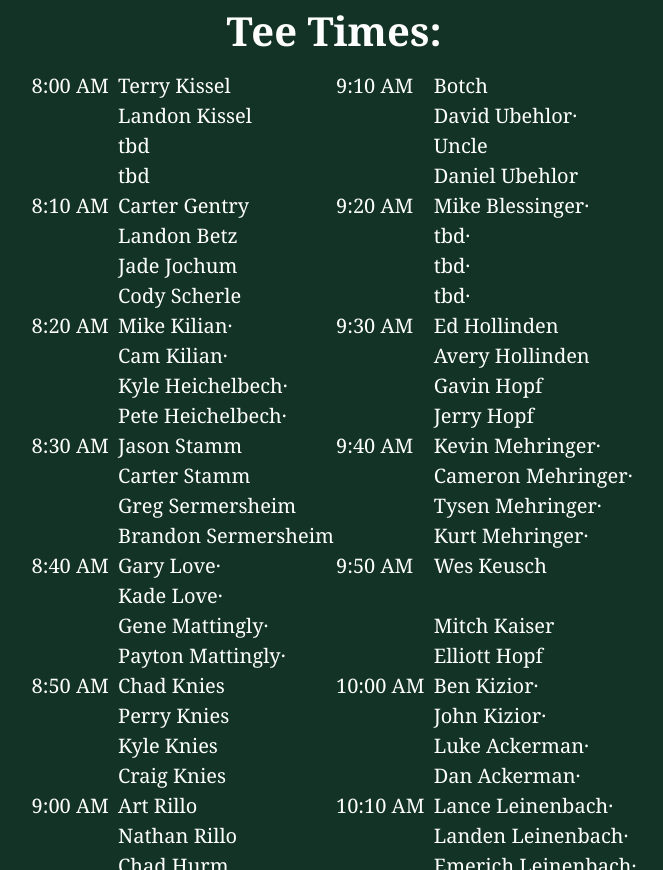
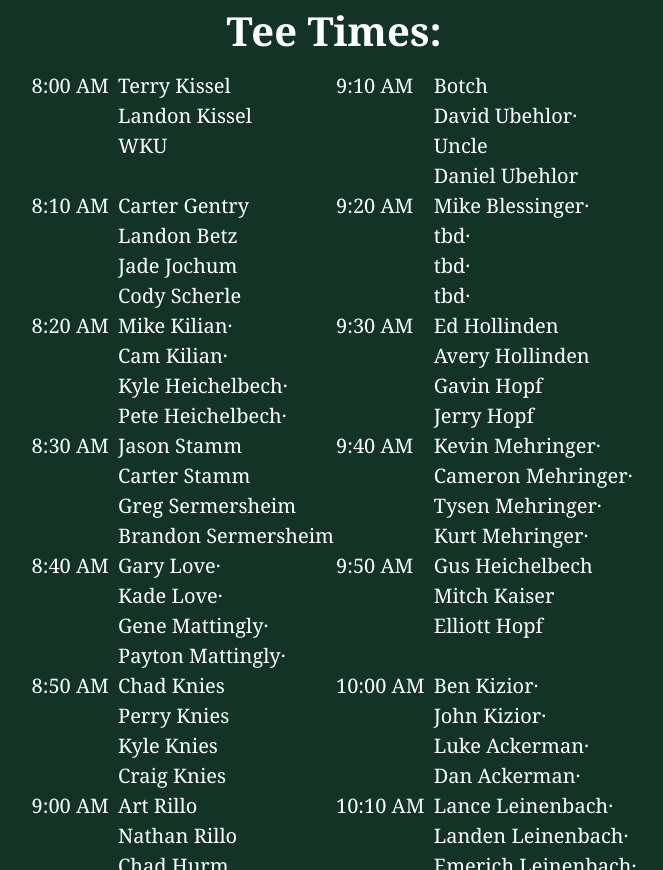
Before and after one commit to benkizior/golf_website, a plain HTML site: page golf/index.html in a window 1280 px wide. Shown: the part 715-1585 px from the top of the page, without its empty margins (306-969 px from the left). Drawn offline with Linux system fonts and the light colour scheme.

Commit message:
gus, WKU

```diff
--- a/golf/index.html
+++ b/golf/index.html
@@ -68,8 +68,8 @@
       <tbody>
       <tr><td>8:00 AM</td><td></td><td>Terry Kissel</td><td>9:10 AM</td><td></td><td>Botch</td></tr>
      <tr><td>&nbsp;</td><td>&nbsp;</td><td>Landon Kissel</td><td>&nbsp;</td><td>&nbsp;</td><td>David Ubehlor·</td></tr>
-     <tr><td>&nbsp;</td><td>&nbsp;</td><td>tbd</td><td>&nbsp;</td><td>&nbsp;</td><td>Uncle</td></tr>
-     <tr><td>&nbsp;</td><td>&nbsp;</td><td>tbd</td><td>&nbsp;</td><td>&nbsp;</td><td>Daniel Ubehlor</td></tr>
+     <tr><td>&nbsp;</td><td>&nbsp;</td><td>WKU</td><td>&nbsp;</td><td>&nbsp;</td><td>Uncle</td></tr>
+     <tr><td>&nbsp;</td><td>&nbsp;</td><td></td><td>&nbsp;</td><td>&nbsp;</td><td>Daniel Ubehlor</td></tr>
      <tr><td>8:10 AM</td><td></td><td>Carter Gentry</td><td>9:20 AM</td><td></td><td>Mike Blessinger·</td></tr>
      <tr><td>&nbsp;</td><td>&nbsp;</td><td>Landon Betz</td><td>&nbsp;</td><td>&nbsp;</td><td>tbd·</td></tr>
      <tr><td>&nbsp;</td><td>&nbsp;</td><td>Jade Jochum</td><td>&nbsp;</td><td>&nbsp;</td><td>tbd·</td></tr>
@@ -82,10 +82,10 @@
      <tr><td>&nbsp;</td><td>&nbsp;</td><td>Carter Stamm</td><td>&nbsp;</td><td>&nbsp;</td><td>Cameron Mehringer·</td></tr>
      <tr><td>&nbsp;</td><td>&nbsp;</td><td>Greg Sermersheim</td><td>&nbsp;</td><td>&nbsp;</td><td>Tysen Mehringer·</td></tr>
      <tr><td>&nbsp;</td><td>&nbsp;</td><td>Brandon Sermersheim</td><td>&nbsp;</td><td>&nbsp;</td><td>Kurt Mehringer·</td></tr>
-     <tr><td>8:40 AM</td><td></td><td>Gary Love·</td><td>9:50 AM</td><td></td><td>Wes Keusch</td></tr>
-     <tr><td>&nbsp;</td><td>&nbsp;</td><td>Kade Love·</td><td>&nbsp;</td><td>&nbsp;</td><td>&nbsp;</td></tr>
-     <tr><td>&nbsp;</td><td>&nbsp;</td><td>Gene Mattingly·</td><td>&nbsp;</td><td>&nbsp;</td><td>Mitch Kaiser</td></tr>
-     <tr><td>&nbsp;</td><td>&nbsp;</td><td>Payton Mattingly·</td><td>&nbsp;</td><td>&nbsp;</td><td>Elliott Hopf</td></tr>
+     <tr><td>8:40 AM</td><td></td><td>Gary Love·</td><td>9:50 AM</td><td></td><td>Gus Heichelbech</td></tr>
+     <tr><td>&nbsp;</td><td>&nbsp;</td><td>Kade Love·</td><td>&nbsp;</td><td>&nbsp;</td><td>Mitch Kaiser</td></tr>
+     <tr><td>&nbsp;</td><td>&nbsp;</td><td>Gene Mattingly·</td><td>&nbsp;</td><td>&nbsp;</td><td>Elliott Hopf</td></tr>
+     <tr><td>&nbsp;</td><td>&nbsp;</td><td>Payton Mattingly·</td><td>&nbsp;</td><td>&nbsp;</td><td></td></tr>
      <tr><td>8:50 AM</td><td></td><td>Chad Knies</td><td>10:00 AM</td><td></td><td>Ben Kizior·</td></tr>
      <tr><td>&nbsp;</td><td>&nbsp;</td><td>Perry Knies</td><td>&nbsp;</td><td>&nbsp;</td><td>John Kizior·</td></tr>
      <tr><td>&nbsp;</td><td>&nbsp;</td><td>Kyle Knies</td><td>&nbsp;</td><td>&nbsp;</td><td>Luke Ackerman·</td></tr>
```
